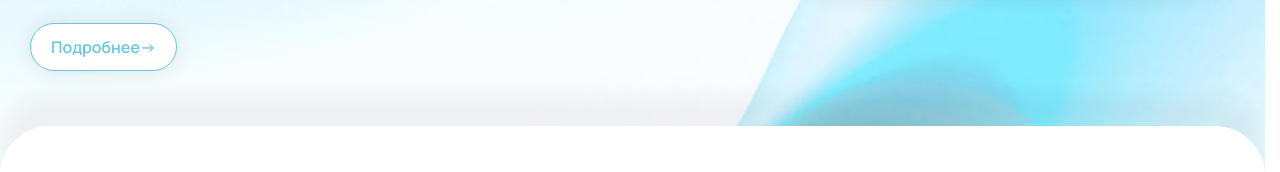
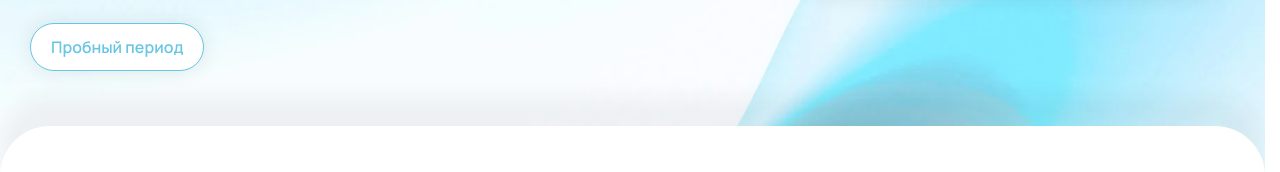
Before and after one commit to Jushoru/innovo-static, a plain HTML site: page index.html in a window 1280 px wide. Shown: the part 640-812 px from the top of the page. Drawn offline with Linux system fonts and the light colour scheme.

Commit message:
chore: edit button text

```diff
--- a/index.html
+++ b/index.html
@@ -81,7 +81,7 @@
                   </div>
                   <div class="trial-period-button accent-button-container" data-project="0">
                       <a href="#" class="accent-button">
-                          Подробнее→                        </a>
+                          Пробный период                        </a>
                   </div>
                   <!--        TODO: добавить wp-ACF поля-->
                   <div id="modal-0" class="modal">
```
